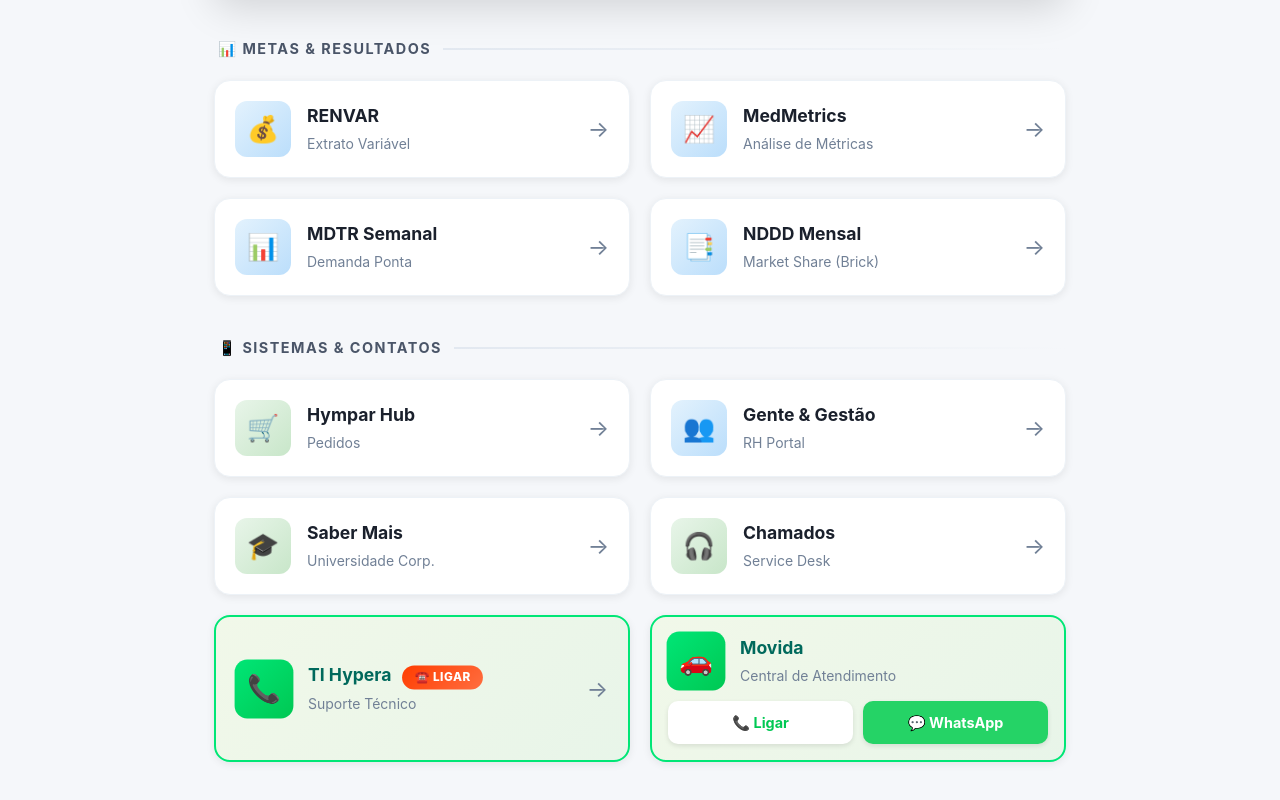
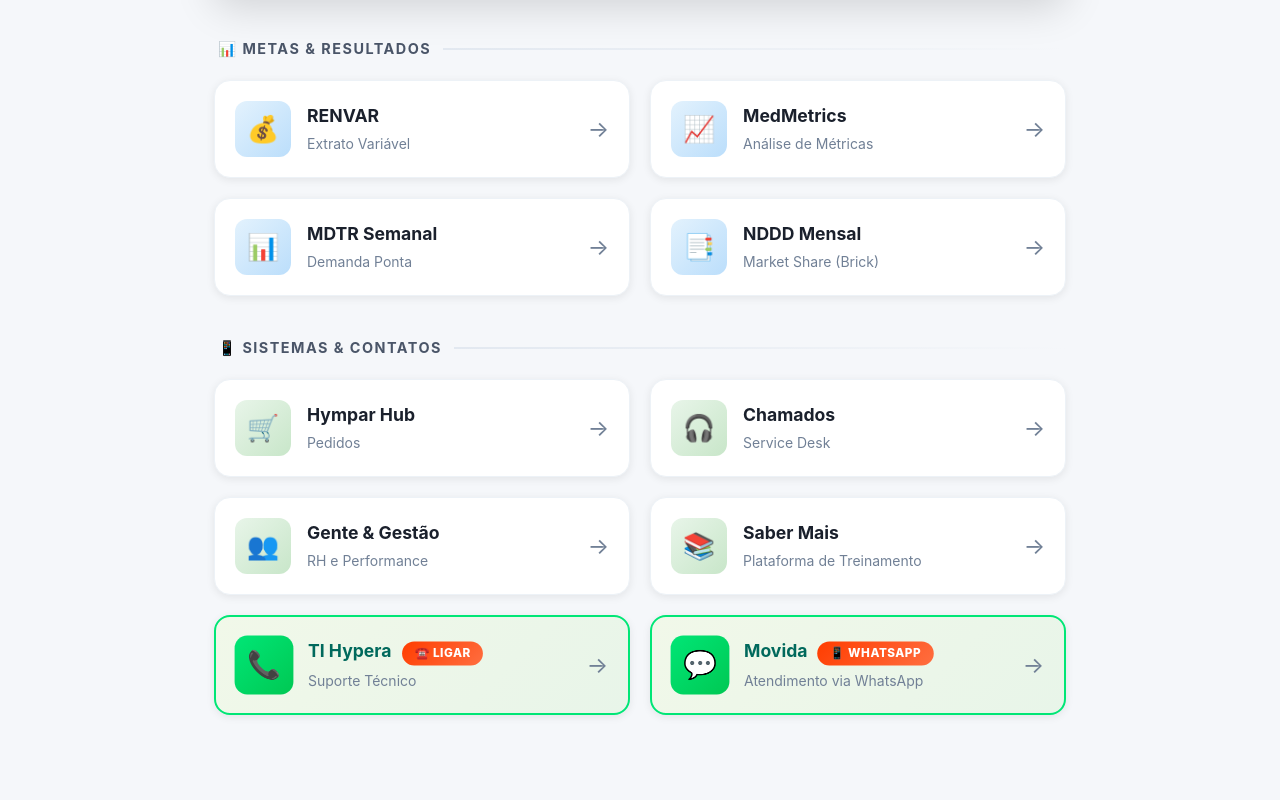
Before and after one commit to altaperformancepro/LINKSREP, a plain HTML site: page index.html in a window 1280 px wide. Shown: the part 272-1072 px from the top of the page. Drawn offline with Linux system fonts and the light colour scheme.

Commit message:
Update index.html

```diff
--- a/index.html
+++ b/index.html
@@ -240,26 +240,6 @@
             display: inline-block;
             animation: pulse 2s infinite;
             box-shadow: 0 2px 8px rgba(255, 61, 0, 0.4);
-        }
-
-        /* Botões internos para o cartão Movida */
-        .split-btn {
-            flex: 1;
-            padding: 10px;
-            border-radius: 10px;
-            text-align: center;
-            text-decoration: none;
-            font-weight: 700;
-            font-size: 0.9rem;
-            display: flex;
-            align-items: center;
-            justify-content: center;
-            gap: 8px;
-            transition: transform 0.2s;
-            box-shadow: 0 2px 5px rgba(0,0,0,0.1);
-        }
-        .split-btn:active {
-            transform: scale(0.95);
         }
 
         @keyframes pulse {
@@ -804,6 +784,7 @@
 
 <div class="container">
 
+    <!-- DESTAQUE: Guia de Bolso -->
     <button class="card-btn card-featured" onclick="openGuide()" style="width:100%; margin-bottom: 24px;">
         <span class="click-badge">👆 CLIQUE AQUI</span>
         <div class="icon-box">📘</div>
@@ -814,6 +795,7 @@
         <span class="arrow-icon">→</span>
     </button>
 
+    <!-- SEÇÃO: Metas & Resultados -->
     <div class="section-title">📊 Metas & Resultados</div>
     <div class="link-grid">
         <a href="https://app.powerbi.com/groups/me/reports/ceeb683b-3faa-48d1-8bc2-f5e8013a2465/e5563a8a33d3c2d31504?experience=power-bi" target="_blank" class="card-btn style-bi">
@@ -853,6 +835,7 @@
         </a>
     </div>
 
+    <!-- SEÇÃO: Sistemas & Contatos -->
     <div class="section-title">📱 Sistemas & Contatos</div>
     <div class="link-grid">
         <a href="https://hymparhub.com.br/login" target="_blank" class="card-btn style-sys">
@@ -860,24 +843,6 @@
             <div class="card-info">
                 <h3>Hympar Hub</h3>
                 <p>Pedidos</p>
-            </div>
-            <span class="arrow-icon">→</span>
-        </a>
-
-        <a href="https://performancemanager4.successfactors.com/sf/home?bplte_company=RHGENTEGESTAO&_s.crb=jT3YNUZJsma9%2fzN24hZ2ktVBe8aezfC%2fZBw9ch4X94M%3d" target="_blank" class="card-btn style-bi">
-            <div class="icon-box">👥</div>
-            <div class="card-info">
-                <h3>Gente & Gestão</h3>
-                <p>RH Portal</p>
-            </div>
-            <span class="arrow-icon">→</span>
-        </a>
-
-        <a href="https://sabermais.learning.rocks/login?redirect=%2Fmissions%2FUag0ePFBqrkoLblKNbCR" target="_blank" class="card-btn style-sys">
-            <div class="icon-box">🎓</div>
-            <div class="card-info">
-                <h3>Saber Mais</h3>
-                <p>Universidade Corp.</p>
             </div>
             <span class="arrow-icon">→</span>
         </a>
@@ -891,6 +856,24 @@
             <span class="arrow-icon">→</span>
         </a>
 
+        <a href="https://performancemanager4.successfactors.com/sf/home?bplte_company=RHGENTEGESTAO&_s.crb=jT3YNUZJsma9%2fzN24hZ2ktVBe8aezfC%2fZBw9ch4X94M%3d" target="_blank" class="card-btn style-sys">
+            <div class="icon-box">👥</div>
+            <div class="card-info">
+                <h3>Gente & Gestão</h3>
+                <p>RH e Performance</p>
+            </div>
+            <span class="arrow-icon">→</span>
+        </a>
+
+        <a href="https://sabermais.learning.rocks/login?redirect=%2Fmissions%2FUag0ePFBqrkoLblKNbCR" target="_blank" class="card-btn style-sys">
+            <div class="icon-box">📚</div>
+            <div class="card-info">
+                <h3>Saber Mais</h3>
+                <p>Plataforma de Treinamento</p>
+            </div>
+            <span class="arrow-icon">→</span>
+        </a>
+
         <a href="tel:02116238788000" class="card-btn style-phone">
             <div class="icon-box">📞</div>
             <div class="card-info">
@@ -900,33 +883,25 @@
             <span class="arrow-icon">→</span>
         </a>
 
-        <div class="card-btn style-phone" style="display: block; padding: 16px; cursor: default;">
-            <div style="display: flex; align-items: center; margin-bottom: 12px;">
-                 <div class="icon-box">🚗</div>
-                 <div class="card-info">
-                     <h3>Movida</h3>
-                     <p>Central de Atendimento</p>
-                 </div>
+        <a href="https://wa.me/5508007222212" target="_blank" class="card-btn style-phone">
+            <div class="icon-box">💬</div>
+            <div class="card-info">
+                <h3>Movida <span class="phone-badge">📱 WHATSAPP</span></h3>
+                <p>Atendimento via WhatsApp</p>
             </div>
-            <div style="display: flex; gap: 10px;">
-                <a href="tel:08007222212" class="split-btn" style="background: white; color: #00c853;">
-                    📞 Ligar
-                </a>
-                <a href="https://wa.me/5511932322021" target="_blank" class="split-btn" style="background: #25D366; color: white;">
-                    💬 WhatsApp
-                </a>
-            </div>
-        </div>
-
+            <span class="arrow-icon">→</span>
+        </a>
     </div>
 </div>
 
+<!-- MODAL FULLSCREEN (GUIA DE BOLSO) -->
 <div id="guideModal" class="modal-full">
     <div class="guide-header">
         <h2>📖 Guia Hyperselling 5.0</h2>
         <button class="close-guide" onclick="closeGuide()">×</button>
     </div>
 
+    <!-- NAVEGAÇÃO INTERNA -->
     <div class="guide-nav">
         <button class="nav-pill active" onclick="showTab('tab-plan')">1. Planejamento</button>
         <button class="nav-pill" onclick="showTab('tab-flow')">2. Fluxo Visita</button>
@@ -934,6 +909,7 @@
         <button class="nav-pill" onclick="showTab('tab-obj')">4. 3Ds & Pós</button>
     </div>
 
+    <!-- CONTEÚDO: PLANEJAMENTO -->
     <div id="tab-plan" class="guide-content active">
         <div class="hys-card">
             <div class="hys-title">📋 Etapas do Planejamento</div>
@@ -984,6 +960,7 @@
         </div>
     </div>
 
+    <!-- CONTEÚDO: FLUXO DE VISITA -->
     <div id="tab-flow" class="guide-content">
         <div class="hys-card">
             <div class="hys-title">🎯 Estrutura do Contato (Flow)</div>
@@ -1036,6 +1013,7 @@
         </div>
     </div>
 
+    <!-- CONTEÚDO: MODELOS PSP/PSC -->
     <div id="tab-model" class="guide-content">
 
         <div class="hys-card" style="border-left-color: #d32f2f;">
@@ -1118,6 +1096,7 @@
         </div>
     </div>
 
+    <!-- CONTEÚDO: OBJEÇÕES & CRM -->
     <div id="tab-obj" class="guide-content">
         <div class="hys-card">
             <div class="hys-title">🛡️ Tratamento de Objeções (3Ds)</div>
```
